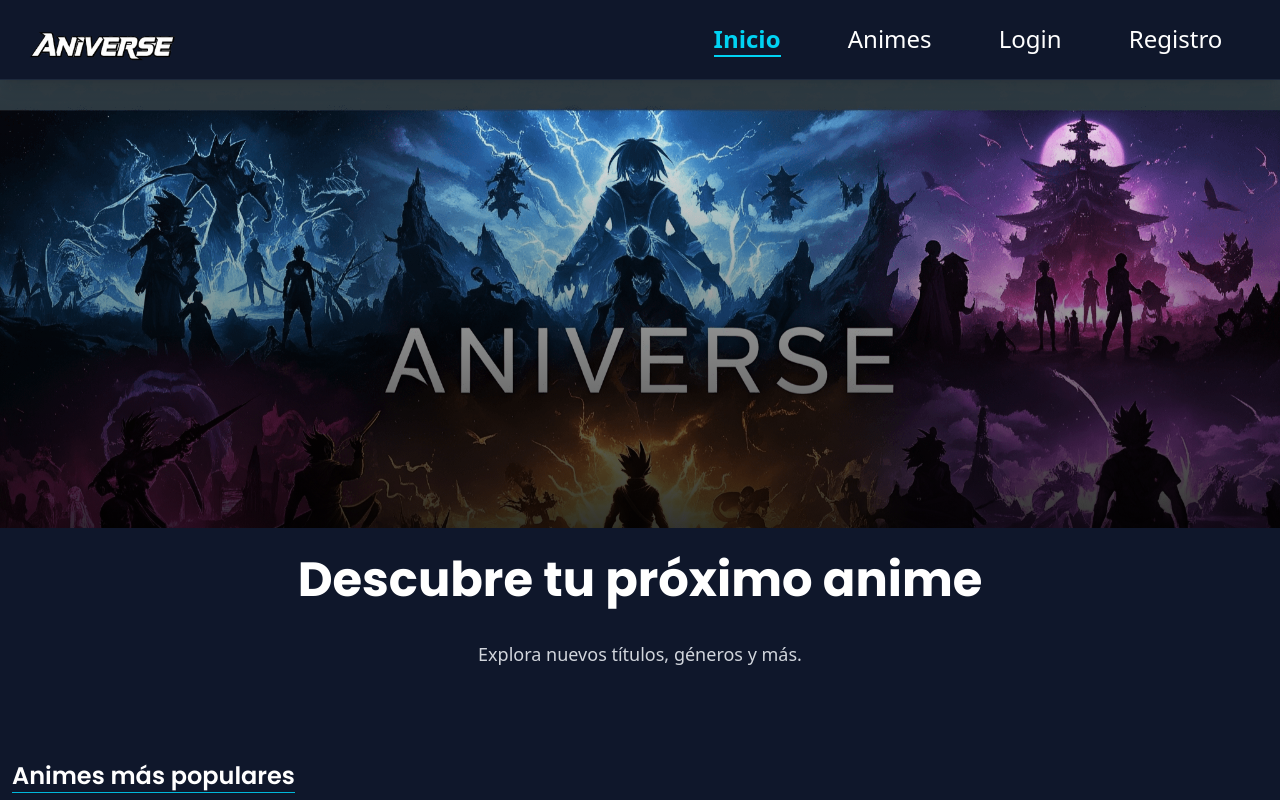
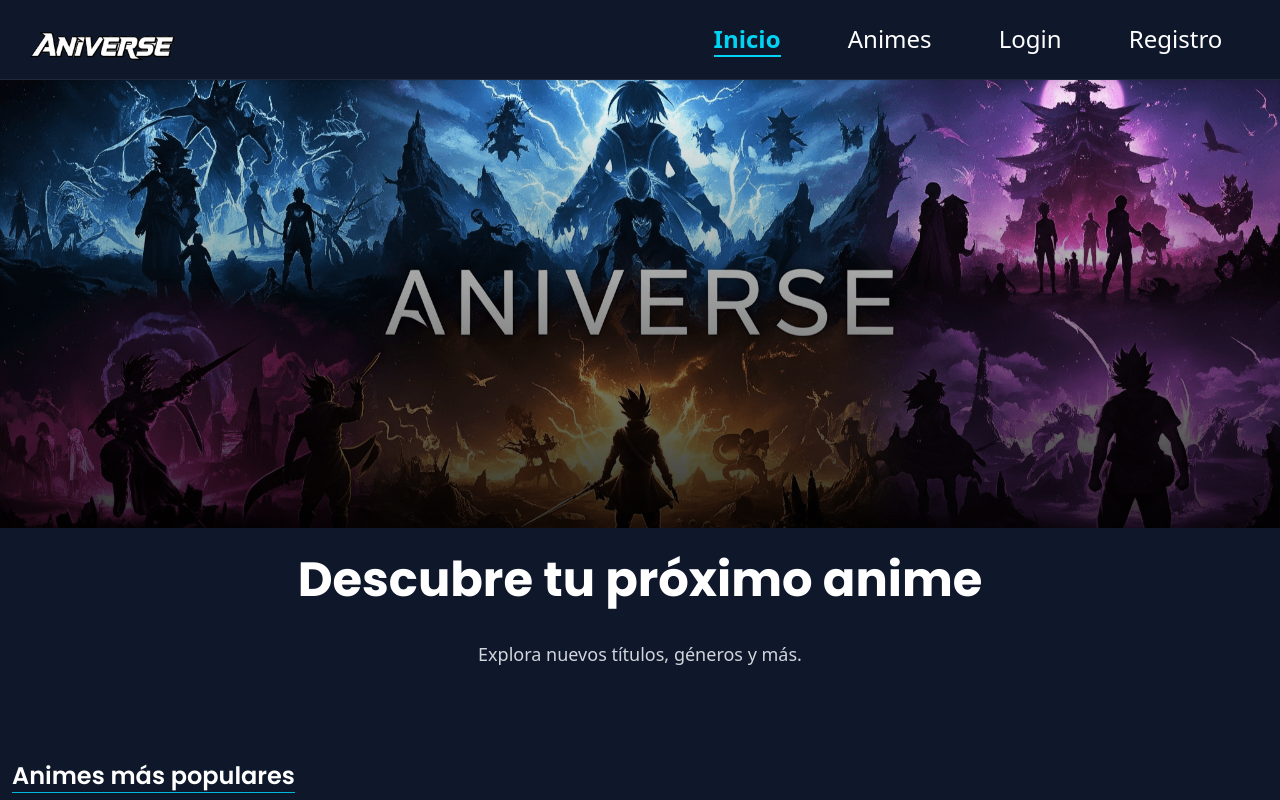
Before and after one commit to jhonp97/proyecto-final-full-stack, a Next.js app in the folder mi-frontend/: page / in a window 1280 px wide. Shown: the top 800 px of the page. Built offline with nearby package versions, Linux system fonts and the light colour scheme; no server answers.

Commit message:
Update Hero.jsx

```diff
--- a/mi-frontend/src/components/Hero.jsx
+++ b/mi-frontend/src/components/Hero.jsx
@@ -7,15 +7,12 @@ import Image from "next/image";
 const Hero = ({ imageSrc, title, subtitle }) => {
     return (
         <div className="relative h-[28rem] w-full overflow-hidden">
-            <Image
+            <img
                 src="/img/hero-aniverse1-2.png"
-                alt={`Imagen de ${title}`}
-                width={1920}
-                height={700}
-                sizes="100vw"
-                quality={100}
-                className="object-cover"
-                priority
+                alt={`Imagen de hero aniverse`}
+
+                className="w-full h-full object-cover"
+                loading="lazy"
             />
 
 
```
